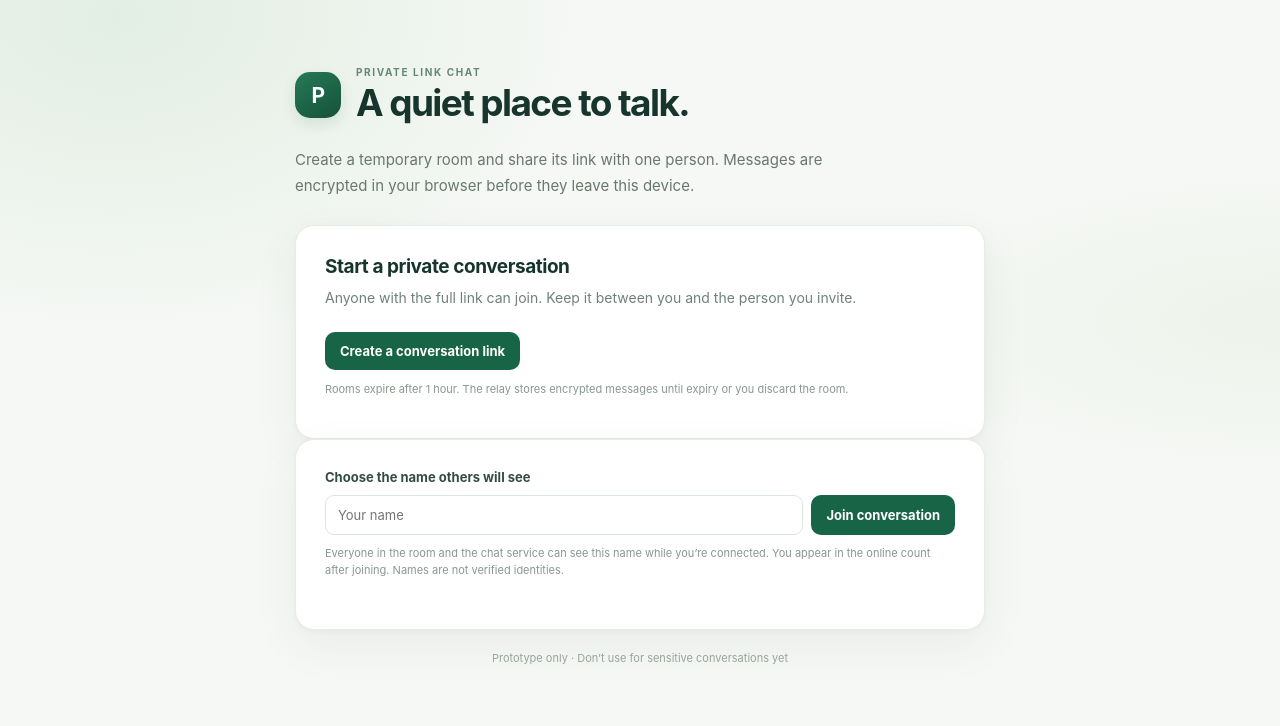
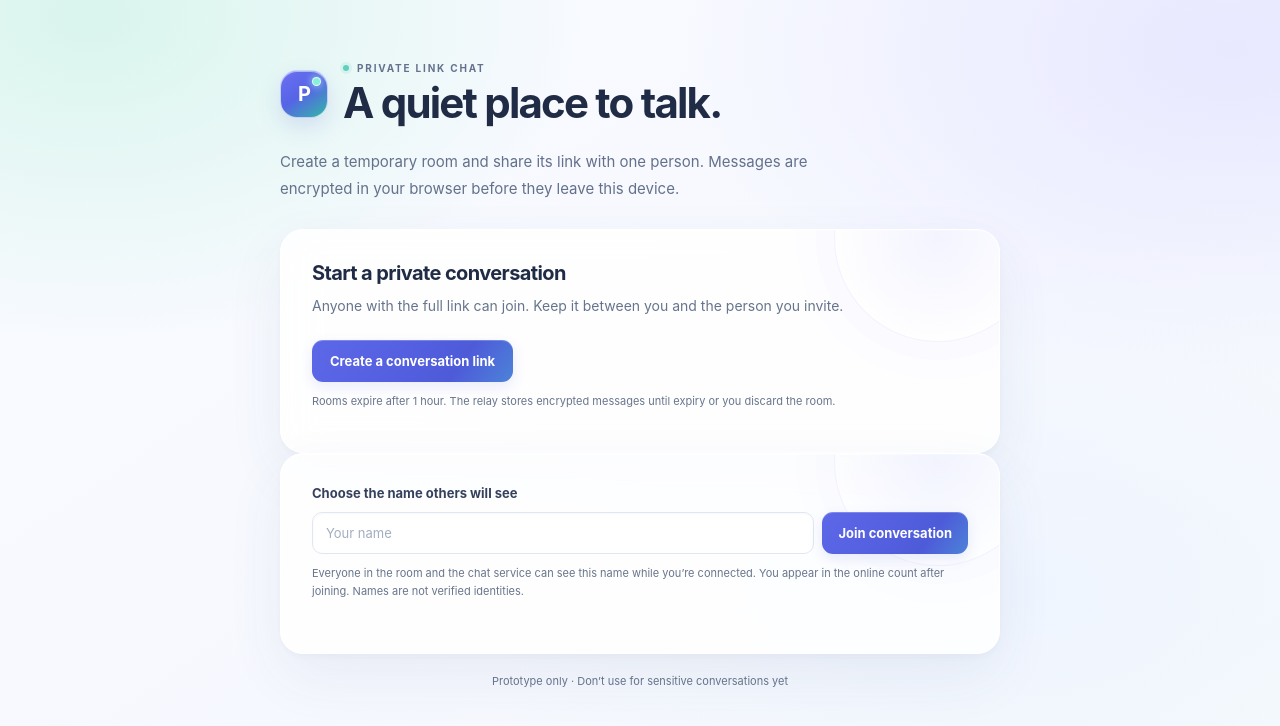
Before and after one commit to Aanif01/chatbot, a website: page web/index.html in a window 1280 px wide. Both pictures are taken after a click on the button "Create a conversation link". Drawn offline with Linux system fonts and the light colour scheme; no server answers.

Commit message:
Refresh chat UI with light futuristic styling

```diff
--- a/web/style.css
+++ b/web/style.css
@@ -1,98 +1,207 @@
 :root {
-  color: #17352c;
-  background: #f4f7f3;
-  font-family: Inter, ui-sans-serif, system-ui, -apple-system, BlinkMacSystemFont, "Segoe UI", sans-serif;
+  color-scheme: light;
+  font-family: "Avenir Next", Inter, ui-sans-serif, system-ui, -apple-system, BlinkMacSystemFont, "Segoe UI", sans-serif;
   font-synthesis: none;
   text-rendering: optimizeLegibility;
   font-optical-sizing: auto;
-  --green: #176447;
-  --ink: #17352c;
-  --muted: #708079;
-  --line: #e1eae3;
+  --ink: #202b45;
+  --muted: #66748d;
+  --quiet: #68758c;
+  --accent: #545fe3;
+  --accent-deep: #404bc4;
+  --mint: #5ed0bd;
+  --line: #e4eaf4;
+  --surface: #ffffffd9;
+  --soft: #f4f7fc;
 }
 
 * { box-sizing: border-box; }
 body {
+  position: relative;
+  isolation: isolate;
   min-height: 100vh;
   margin: 0;
   background:
-    radial-gradient(ellipse at 9% 2%, #e2eee3 0, transparent 31rem),
-    radial-gradient(ellipse at 100% 40%, #edf3eb 0, transparent 28rem),
-    #f6f8f5;
+    radial-gradient(ellipse at 7% 2%, #d9f5ed 0, transparent 31rem),
+    radial-gradient(ellipse at 96% 6%, #e8e8ff 0, transparent 34rem),
+    radial-gradient(ellipse at 80% 74%, #eff5ff 0, transparent 36rem),
+    linear-gradient(145deg, #f9fbff, #f6f8ff 58%, #f7fbfa);
 }
-.shell { width: min(690px, calc(100% - 36px)); margin: 0 auto; padding: 66px 0 40px; }
+body::before {
+  position: fixed;
+  z-index: -1;
+  inset: 0;
+  background-image: radial-gradient(#aeb9d7 0.65px, transparent 0.65px);
+  background-size: 22px 22px;
+  opacity: .14;
+  pointer-events: none;
+  content: "";
+  mask-image: linear-gradient(to bottom, #000 0%, transparent 82%);
+}
+.shell { width: min(720px, calc(100% - 36px)); margin: 0 auto; padding: 62px 0 36px; }
 header { display: flex; align-items: center; gap: 15px; }
 .mark {
-  display: grid; place-items: center; width: 46px; height: 46px; flex: 0 0 46px;
-  border-radius: 15px; background: linear-gradient(145deg, #267a58, #155139);
-  color: white; font-size: 21px; font-weight: 750; letter-spacing: -.8px;
-  box-shadow: 0 6px 14px #1b64441f;
+  position: relative;
+  display: grid;
+  place-items: center;
+  width: 48px;
+  height: 48px;
+  flex: 0 0 48px;
+  border: 1px solid #ffffffa8;
+  border-radius: 17px;
+  background: linear-gradient(145deg, #6c70f1 0%, #5664e6 48%, #31b8a6 100%);
+  color: white;
+  font-size: 20px;
+  font-weight: 750;
+  letter-spacing: -1px;
+  box-shadow: 0 9px 22px #5968d52b, inset 0 1px #ffffff80;
+}
+.mark::after {
+  position: absolute;
+  top: 6px;
+  right: 6px;
+  width: 7px;
+  height: 7px;
+  border: 1px solid #ffffffc7;
+  border-radius: 50%;
+  background: #87f0d8;
+  box-shadow: 0 0 9px #b7ffed;
+  content: "";
 }
 h1, h2, p { margin-top: 0; }
-.eyebrow { margin: 0 0 4px; color: #668676; font-size: 10px; font-weight: 750; letter-spacing: 1.6px; }
-h1 { margin: 0; color: var(--ink); font-size: clamp(27px, 5vw, 37px); font-weight: 750; letter-spacing: -1.6px; line-height: 1.14; }
-.intro { max-width: 575px; margin: 23px 0 25px; color: #68786f; font-size: 15px; line-height: 1.75; }
+.eyebrow {
+  display: flex;
+  align-items: center;
+  gap: 8px;
+  margin: 0 0 5px;
+  color: #64728e;
+  font-size: 10px;
+  font-weight: 750;
+  letter-spacing: 1.8px;
+}
+.eyebrow::before { width: 6px; height: 6px; border-radius: 50%; background: var(--mint); box-shadow: 0 0 0 3px #5ed0bd24; content: ""; }
+h1 { margin: 0; color: var(--ink); font-size: clamp(29px, 5.5vw, 42px); font-weight: 720; letter-spacing: -1.8px; line-height: 1.12; }
+.intro { max-width: 600px; margin: 22px 0 27px; color: #63718b; font-size: 15px; line-height: 1.8; }
 .card {
-  overflow: hidden; padding: 29px; border: 1px solid #e6ece6; border-radius: 19px;
-  background: #fff; box-shadow: 0 16px 45px #183b2910, 0 2px 7px #183b2907;
+  position: relative;
+  overflow: hidden;
+  padding: 31px;
+  border: 1px solid #ffffff;
+  border-radius: 23px;
+  background: var(--surface);
+  box-shadow: 0 22px 58px #34497612, 0 3px 10px #33466c09, inset 0 1px #ffffff;
+  backdrop-filter: blur(18px);
+  animation: card-in .42s cubic-bezier(.2,.8,.2,1) both;
 }
-.card h2 { margin: 0 0 8px; color: var(--ink); font-size: 19px; font-weight: 700; letter-spacing: -.45px; }
-.card > p { color: var(--muted); font-size: 14px; line-height: 1.65; }
-button { border: 0; border-radius: 10px; background: var(--green); color: white; font: inherit; font-size: 13px; font-weight: 650; padding: 11px 15px; cursor: pointer; transition: background .15s, transform .15s; }
-button:hover { background: #12543c; transform: translateY(-1px); }
-button:focus-visible, input:focus-visible, textarea:focus-visible { outline: 3px solid #9ac9ad; outline-offset: 2px; }
-button:disabled { opacity: .65; cursor: wait; }
-.card > button { margin: 9px 0 11px; }
-.fine { color: #89978f !important; font-size: 11px !important; line-height: 1.55 !important; }
+.card::before {
+  position: absolute;
+  top: -95px;
+  right: -42px;
+  width: 205px;
+  height: 205px;
+  border: 1px solid #848cf31a;
+  border-radius: 50%;
+  background: radial-gradient(circle, #bfc4ff2b 0%, #bfc4ff00 69%);
+  box-shadow: 0 0 0 18px #bfc4ff08, 0 0 0 38px #bfc4ff05;
+  pointer-events: none;
+  content: "";
+}
+.card > * { position: relative; }
+.card h2 { margin: 0 0 9px; color: var(--ink); font-size: 20px; font-weight: 700; letter-spacing: -.6px; }
+.card > p { color: var(--muted); font-size: 14px; line-height: 1.7; }
+button {
+  border: 0;
+  border-radius: 11px;
+  background: linear-gradient(125deg, #5d68e9, #4e5bd9 72%, #4c83d8);
+  color: white;
+  font: inherit;
+  font-size: 13px;
+  font-weight: 680;
+  padding: 11px 16px;
+  cursor: pointer;
+  box-shadow: 0 5px 13px #4e5fda20, inset 0 1px #ffffff38;
+  transition: transform .18s ease, box-shadow .18s ease, filter .18s ease;
+}
+button:hover { transform: translateY(-1px); filter: saturate(1.08); box-shadow: 0 8px 18px #4e5fda2d, inset 0 1px #ffffff38; }
+button:active { transform: translateY(0) scale(.985); }
+button:focus-visible, input:focus-visible, textarea:focus-visible { outline: 3px solid #8794f178; outline-offset: 2px; }
+button:disabled { opacity: .62; cursor: wait; }
+#create { margin: 8px 0 11px; padding: 13px 18px; }
+.fine { color: var(--quiet) !important; font-size: 11px !important; line-height: 1.6 !important; }
 .hidden { display: none !important; }
-.identity { display: grid; gap: 10px; }
+.identity { display: grid; gap: 11px; }
 .identity-actions { display: flex; justify-content: flex-end; }
-.identity label { color: #334d40; font-size: 13px; font-weight: 700; }
-.identity input { flex: 1; min-width: 0; padding: 11px 12px; border: 1px solid #dce5de; border-radius: 9px; color: var(--ink); font: inherit; font-size: 13px; }
-.participant-count { padding: 4px 8px; border-radius: 999px; background: #edf5ee; color: #4f755f; font-size: 10px; font-weight: 650; letter-spacing: 0; white-space: nowrap; }
-.room-head { display: flex; align-items: center; justify-content: space-between; gap: 14px; margin: -29px -29px 0; padding: 23px 28px 19px; border-bottom: 1px solid #edf1ed; background: linear-gradient(110deg, #fbfdfb, #f6faf6); }
+.identity label { color: #35415d; font-size: 13px; font-weight: 700; }
+.identity input {
+  flex: 1;
+  min-width: 0;
+  padding: 12px 13px;
+  border: 1px solid #e0e6f2;
+  border-radius: 10px;
+  background: #ffffffc9;
+  color: var(--ink);
+  font: inherit;
+  font-size: 13px;
+  box-shadow: inset 0 1px 2px #26345808;
+}
+.identity input::placeholder { color: #a3aec1; }
+.participant-count { padding: 4px 9px; border: 1px solid #dcf1ec; border-radius: 999px; background: #e9f8f4; color: #397f72; font-size: 10px; font-weight: 700; letter-spacing: 0; white-space: nowrap; }
+.room-head { display: flex; align-items: center; justify-content: space-between; gap: 14px; margin: -31px -31px 0; padding: 23px 30px 19px; border-bottom: 1px solid #edf0f8; background: linear-gradient(112deg, #fcfdffed, #f2f5ffdd 68%, #f0fbf8e0); }
 .room-head > div { min-width: 0; }
-.room-actions { display: flex; flex: 0 0 auto; gap: 6px; }
-.discard-confirm { display: flex; align-items: center; justify-content: space-between; gap: 14px; padding: 14px 0; border-bottom: 1px solid #edf1ed; }
-.discard-confirm p { margin: 0; color: #7d4b45; font-size: 12px; line-height: 1.5; }
+.room-actions { display: flex; flex: 0 0 auto; gap: 7px; }
+.discard-confirm { display: flex; align-items: center; justify-content: space-between; gap: 14px; padding: 14px 0; border-bottom: 1px solid #edf0f8; }
+.discard-confirm p { margin: 0; color: #865d65; font-size: 12px; line-height: 1.5; }
 .discard-confirm > div { display: flex; flex: 0 0 auto; gap: 7px; }
-.danger-action { background: #a54840; }
-.danger-action:hover { background: #87372f; }
+.danger-action { background: linear-gradient(120deg, #df677b, #c94d67); box-shadow: 0 5px 13px #c94d6720; }
+.danger-action:hover { box-shadow: 0 8px 18px #c94d672b; }
 .room-head h2 { display: flex; align-items: center; gap: 9px; margin: 0 0 5px; font-size: 17px; }
-.room-head h2::before { width: 8px; height: 8px; border-radius: 50%; background: #51a875; box-shadow: 0 0 0 4px #e7f4eb; content: ""; }
+.room-head h2::before { width: 8px; height: 8px; border-radius: 50%; background: #55c5ad; box-shadow: 0 0 0 4px #55c5ad20, 0 0 12px #55c5ad55; content: ""; }
 .room-head .fine { margin: 0; }
-.quiet { flex: 0 0 auto; border: 1px solid #e5ebe6; background: #fff; color: #66766d; padding: 9px 12px; font-size: 12px; }
-.quiet:hover { border-color: #f0d4d1; background: #fff8f7; color: #a3433d; }
-.share { margin: 18px 0; padding: 15px; border: 1px solid #dfe9e1; border-radius: 12px; background: #f8fbf8; }
-.share label { display: block; margin-bottom: 8px; color: #334d40; font-size: 12px; font-weight: 700; }
+.quiet { flex: 0 0 auto; border: 1px solid #e4e8f2; background: #ffffffc9; color: #67728c; padding: 9px 12px; box-shadow: 0 2px 5px #34497608; }
+.quiet:hover { border-color: #d9dff0; background: #fff; color: #4653b9; box-shadow: 0 5px 12px #34497612; }
+.quiet.danger:hover { border-color: #f0d7dd; color: #b84e61; }
+.share { margin: 18px 0; padding: 16px; border: 1px solid #e3eaf5; border-radius: 14px; background: linear-gradient(135deg, #f9fbff, #f4f8ff 58%, #f2fbf8); }
+.share label { display: block; margin-bottom: 8px; color: #43506e; font-size: 12px; font-weight: 700; }
 .share-row { display: flex; gap: 8px; }
-.share input { width: 100%; min-width: 0; padding: 10px; border: 1px solid #dce5de; border-radius: 8px; background: white; color: #54675c; font: 11px ui-monospace, SFMono-Regular, Menlo, monospace; }
+.share input { width: 100%; min-width: 0; padding: 11px; border: 1px solid #e0e6f1; border-radius: 9px; background: #ffffffdc; color: #5b6881; font: 11px ui-monospace, SFMono-Regular, Menlo, monospace; }
 .share button { flex: 0 0 auto; padding: 9px 13px; }
 .share .fine { margin: 8px 0 0; }
-.messages { display: flex; min-height: 190px; max-height: 380px; flex-direction: column; gap: 10px; overflow: auto; padding: 17px 2px; border-top: 1px solid #edf1ed; border-bottom: 1px solid #edf1ed; }
-.bubble { max-width: 82%; padding: 10px 13px; border-radius: 14px 14px 14px 4px; background: #f1f5f1; color: #263e33; font-size: 14px; line-height: 1.55; white-space: pre-wrap; overflow-wrap: anywhere; }
-.bubble.mine { align-self: flex-end; border-radius: 14px 14px 4px 14px; background: #e6f3e9; }
-.bubble .who { margin-bottom: 3px; color: #819087; font-size: 10px; font-weight: 650; }
-.reply-quote { display: grid; gap: 2px; margin: 0 0 7px; padding: 6px 8px; border-left: 2px solid #78a98a; border-radius: 0 6px 6px 0; background: #ffffffa8; color: #5d7065; font-size: 11px; }
-.reply-quote strong { font-size: 10px; }
+.messages { display: flex; min-height: 200px; max-height: 390px; flex-direction: column; gap: 11px; overflow: auto; margin-top: 15px; padding: 16px 8px; border: 1px solid #e9edf5; border-radius: 15px; background: linear-gradient(145deg, #fafbff, #f7f9ff 60%, #f6fbfa); scrollbar-color: #c9d1e4 transparent; scrollbar-width: thin; }
+.bubble { max-width: 82%; padding: 11px 13px; border: 1px solid #e9edf5; border-radius: 15px 15px 15px 5px; background: #fff; color: #303d58; font-size: 14px; line-height: 1.6; white-space: pre-wrap; overflow-wrap: anywhere; box-shadow: 0 4px 12px #3a4c740b; animation: bubble-in .22s ease-out both; }
+.bubble.mine { align-self: flex-end; border-color: #dce4ff; border-radius: 15px 15px 5px 15px; background: linear-gradient(145deg, #edf0ff, #f0f8ff); }
+.bubble .who { margin-bottom: 4px; color: #68758c; font-size: 10px; font-weight: 700; letter-spacing: .2px; }
+.reply-quote { display: grid; gap: 2px; margin: 0 0 7px; padding: 7px 9px; border-left: 2px solid #7a83e8; border-radius: 0 7px 7px 0; background: #f3f5ff; color: #596680; font-size: 11px; }
+.reply-quote strong { color: #4f5bb7; font-size: 10px; }
 .reply-quote span { overflow: hidden; text-overflow: ellipsis; white-space: nowrap; }
-.reply-message { display: block; margin: 7px 0 -3px auto; padding: 4px 7px; border: 1px solid #dce8dd; background: transparent; color: #60766a; font-size: 10px; }
-.reply-message:hover { background: #e4eee5; color: var(--ink); }
-.replying-to { display: flex; align-items: center; justify-content: space-between; gap: 10px; margin-top: 13px; padding: 9px 11px; border-left: 3px solid #4d8c68; border-radius: 6px; background: #f1f6f1; color: #5d7065; font-size: 11px; }
+.reply-message { display: block; margin: 7px 0 -3px auto; padding: 5px 8px; border: 1px solid #e1e6f2; border-radius: 8px; background: #ffffff80; color: #64718c; font-size: 10px; box-shadow: none; }
+.reply-message:hover { border-color: #ccd3f2; background: #fff; color: #4d59c7; box-shadow: none; }
+.replying-to { display: flex; align-items: center; justify-content: space-between; gap: 10px; margin-top: 13px; padding: 10px 12px; border: 1px solid #dfe6fa; border-left: 3px solid #6875e4; border-radius: 10px; background: linear-gradient(110deg, #f5f6ff, #f4f9ff); color: #596680; font-size: 11px; }
 .replying-to > div { display: grid; min-width: 0; gap: 2px; }
-.replying-to strong { color: #315a41; }
+.replying-to strong { color: #4653b5; }
 .replying-to span { overflow: hidden; text-overflow: ellipsis; white-space: nowrap; }
 .replying-to button { padding: 6px 9px; }
 .composer { display: flex; align-items: end; gap: 9px; margin-top: 14px; }
-.composer textarea { flex: 1; min-height: 45px; max-height: 140px; resize: vertical; padding: 12px; border: 1px solid #dce5de; border-radius: 10px; color: var(--ink); font: inherit; font-size: 13px; }
-.composer textarea::placeholder { color: #9aa69f; }
-.foot { margin: 21px 0 0; color: #98a49c; font-size: 11px; text-align: center; }
-@media (max-width: 500px) {
-  .shell { padding-top: 40px; }
-  .card { padding: 21px; }
-  .room-head { margin: -21px -21px 0; padding: 19px 20px 16px; }
+.composer textarea { flex: 1; min-height: 47px; max-height: 140px; resize: vertical; padding: 12px 13px; border: 1px solid #e0e6f1; border-radius: 11px; background: #ffffffc9; color: var(--ink); font: inherit; font-size: 13px; box-shadow: inset 0 1px 2px #26345808; }
+.composer textarea::placeholder { color: #9aa6bb; }
+.foot { margin: 19px 0 0; color: #68758c; font-size: 11px; text-align: center; }
+@keyframes card-in { from { opacity: 0; transform: translateY(7px) scale(.995); } to { opacity: 1; transform: translateY(0) scale(1); } }
+@keyframes bubble-in { from { opacity: 0; transform: translateY(4px); } to { opacity: 1; transform: translateY(0); } }
+@media (max-width: 540px) {
+  .shell { width: min(100% - 28px, 720px); padding-top: 40px; }
+  .card { padding: 23px; border-radius: 19px; }
+  .room-head { margin: -23px -23px 0; padding: 18px 20px 16px; }
   .room-head h2 { font-size: 16px; }
-  .quiet { padding: 8px 10px; font-size: 11px; }
+  .room-actions { gap: 5px; }
+  .quiet { padding: 8px 9px; font-size: 11px; }
+  .messages { min-height: 180px; max-height: 48vh; padding: 12px 7px; }
+  .bubble { max-width: 90%; }
   .composer { align-items: stretch; }
+  .composer textarea { min-width: 0; }
+  .share-row { align-items: stretch; }
   .share-row input { font-size: 9px; }
+  .discard-confirm { align-items: flex-start; flex-direction: column; }
+  .discard-confirm > div { align-self: flex-end; }
 }
+@media (prefers-reduced-motion: reduce) {
+  *, *::before, *::after { scroll-behavior: auto !important; animation-duration: .01ms !important; animation-iteration-count: 1 !important; transition-duration: .01ms !important; }
+}
```
Also changed, not shown: web/index.html (+2 -2 lines).
